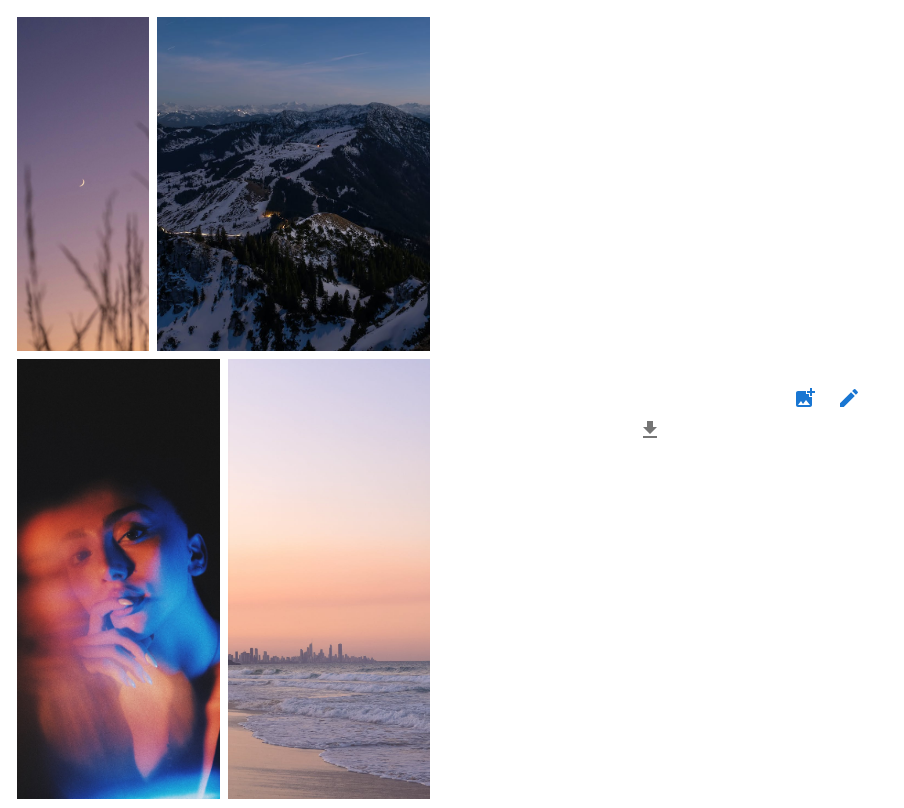
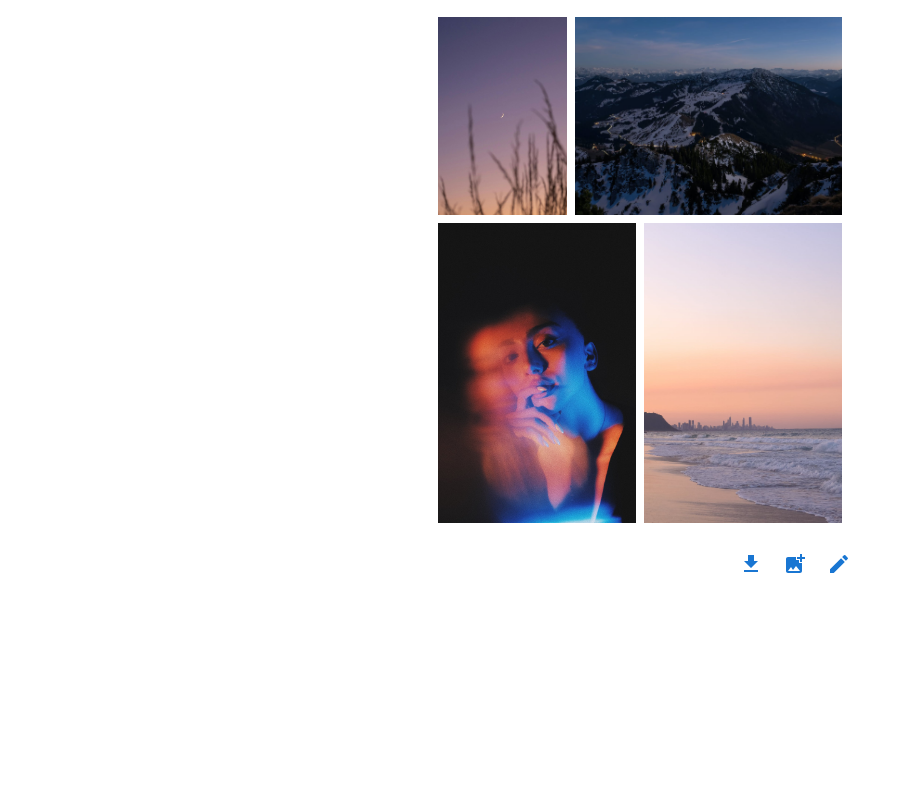
Before and after one commit to JennyBack/collagemaker, a React (Create React App) app: page / in a window 1280 px wide. Shown: the whole page, without its empty margins (0-904 px from the left). Built offline with nearby package versions, Linux system fonts and the light colour scheme; the HTML template or start-up script is replaced by a standard one.

Commit message:
adds ability to download image

```diff
--- a/src/components/ButtonsPanel.tsx
+++ b/src/components/ButtonsPanel.tsx
@@ -1,44 +1,48 @@
-import * as React from 'react';
 import Grid from "@mui/material/Unstable_Grid2";
 import Tooltip from "@mui/material/Tooltip";
 import AddPhotoAlternateIcon from "@mui/icons-material/AddPhotoAlternate";
 import EditIcon from "@mui/icons-material/Edit";
+import DownloadIcon from '@mui/icons-material/Download';
 
 type ButtonsPanelProps = {
     showEditMode: boolean;
     setShowEditMode: (showEditMode: boolean) => void;
     showAddImagesDialog: boolean;
     setShowAddImagesDialog: (showAddImagesDialog: boolean) => void;
+    onDownload:() => void;
 };
 
-const ButtonsPanel = ({
-                          showEditMode,
-                          setShowEditMode,
-                          showAddImagesDialog,
-                          setShowAddImagesDialog
-                      }: ButtonsPanelProps) => {
-    return <Grid
-        xs={12}
-        display={'flex'}
-        justifyContent={'flex-end'}
-        alignContent={'center'}
+const ButtonsPanel = ({showEditMode,setShowEditMode,showAddImagesDialog,setShowAddImagesDialog,onDownload}: ButtonsPanelProps) => {
+
+    return (
+    <Grid xs={12} aria-label={'editing-buttons'} display={'flex'} justifyContent={'flex-end'} alignContent={'center'}
         sx={{
             marginTop: '20px',
             gap: '20px'
             }}
-        aria-label={'editing-buttons'}>
+        >
+        <Tooltip title={'download image'}>
+            <DownloadIcon
+                color={"primary"}
+                sx={{cursor: 'pointer'}}
+                onClick={onDownload}
+            />
+        </Tooltip>
         <Tooltip title={'Add image to collage'}>
-            <AddPhotoAlternateIcon color={"primary"}
-                                   sx={{cursor: 'pointer'}}
-                                   onClick={() => setShowAddImagesDialog(!showAddImagesDialog)}/>
+            <AddPhotoAlternateIcon
+                color={"primary"}
+                sx={{cursor: 'pointer'}}
+                onClick={() => setShowAddImagesDialog(!showAddImagesDialog)}
+            />
         </Tooltip>
         <Tooltip title={'Open edit mode'}>
             <EditIcon
                 color={"primary"}
                 onClick={() => setShowEditMode(!showEditMode)}
-                sx={{cursor: 'pointer'}}/>
+                sx={{cursor: 'pointer'}}
+            />
         </Tooltip>
-    </Grid>
+    </Grid>);
 }
 
 export default ButtonsPanel;
--- a/src/components/CollageMaker.tsx
+++ b/src/components/CollageMaker.tsx
@@ -7,8 +7,6 @@ import AddImagesDialog from "./addImagesDialog/AddImagesDialog";
 import useCreateGridColumnStyle from '../hooks/useCreateGridColumnStyle';
 import useCheckImageDirection from "../hooks/useCheckImageDirection";
 import {toJpeg} from "html-to-image";
-import {IconButton} from "@mui/material";
-import DownloadIcon from '@mui/icons-material/Download';
 
 export type Image = {
     id: number;
@@ -78,9 +76,10 @@ const CollageMaker = ({images}: GridOneProps) => {
                   display: 'flex',
                   justifyContent: 'center',
                   alignItems: 'center',
-                  flexDirection:'column',
-                  height: '100%'
-              }}>
+                  width:'100%',
+                  margin:'auto'
+              }}
+              >
             <ImageGrid
                 ref={imageGridRef}
                 showEditMode={showEditMode}
@@ -93,8 +92,8 @@ const CollageMaker = ({images}: GridOneProps) => {
                 setShowEditMode={setShowEditMode}
                 showAddImagesDialog={showAddImagesDialog}
                 setShowAddImagesDialog={setShowAddImagesDialog}
+                onDownload={htmlToImageConvert}
             />
-            <IconButton onClick={htmlToImageConvert}><DownloadIcon/></IconButton>
             {showEditMode ?
                 <EditPanel
                     handleStyleOne={handleStyleOne}
--- a/src/components/ImageGrid.tsx
+++ b/src/components/ImageGrid.tsx
@@ -50,7 +50,7 @@ const ImageGrid = React.forwardRef(function ({
         handleUpdateImages(newArray);
     }
 
-    return <Grid container
+    return <Grid container ref={ref}
                  spacing={1}
                  aria-label={'image-collage'}
                  sx={{
```
